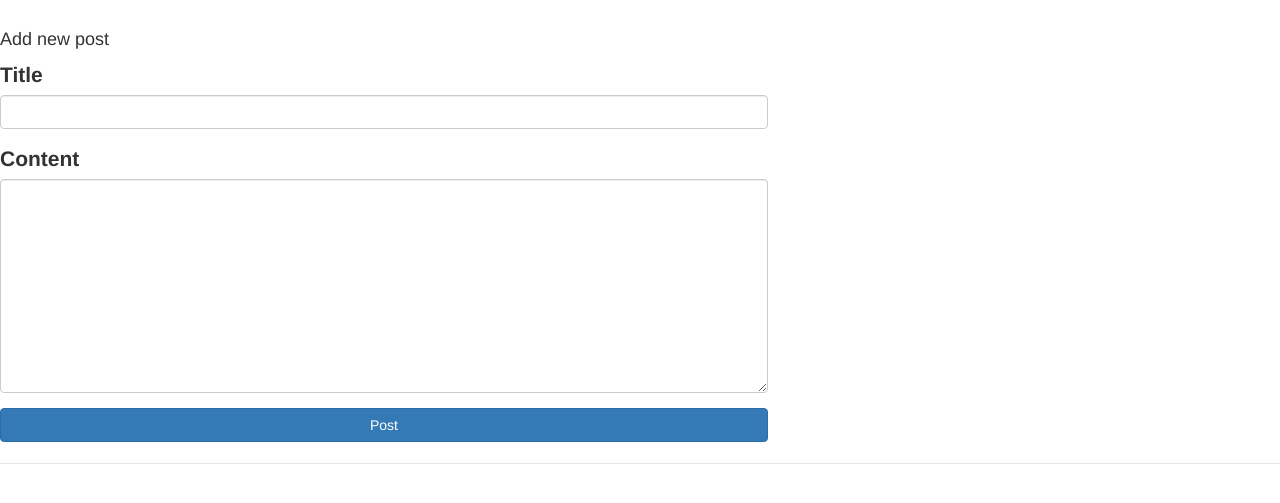
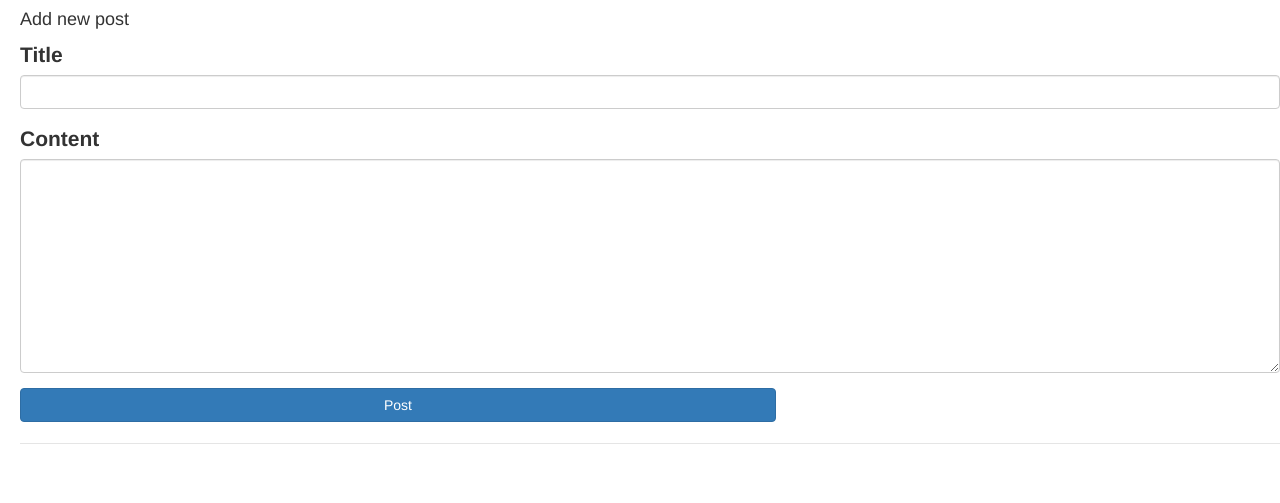
Before and after one commit to nimatrazmjo/fitness, a Node server app: page /new_post in a window 1280 px wide. Shown: the part 50-553 px from the top of the page. Run offline with Node 20, Linux system fonts and the light colour scheme; data that the repository does not hold is empty; some libraries are stand-ins or nearby versions.

Commit message:
margin for maincontent resolve based on screen

```diff
--- a/public/css/style.css
+++ b/public/css/style.css
@@ -232,6 +232,12 @@
 		padding-left: 61px;
 	}
 }
-.maincontent{
-	padding-top:20px;
+@media only screen and (min-width: 992px) {
+	.maincontent{
+		/*padding-top:30px;*/
+		margin-left: 20px;
+	}
 }
+.form-control {
+	width: 100% !important;
+}
--- a/server/views/profiles/view.jade
+++ b/server/views/profiles/view.jade
@@ -175,6 +175,6 @@
                             .body-group
                                 label(for="details") Details
                                 textarea.form-control(rows=2,cols=8,name="detailss", id="detailss")
-                                    .modal-footer
-                            input.btn.btn-primary(type="submit", value="Submit")
-                            button.btn.btn-default(data-dismiss="modal",role="buttom") Close
+                            .modal-footer
+                                input.btn.btn-primary(type="submit", value="Submit")
+                                button.btn.btn-default(data-dismiss="modal",role="buttom") Close
```
Also changed, not shown: server/model/schema.js (+2 -7 lines).
